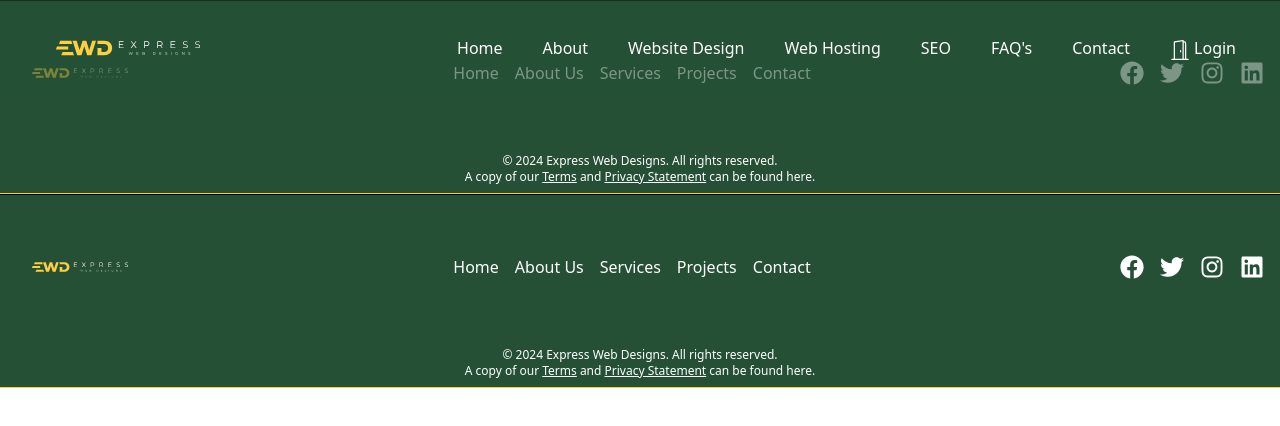
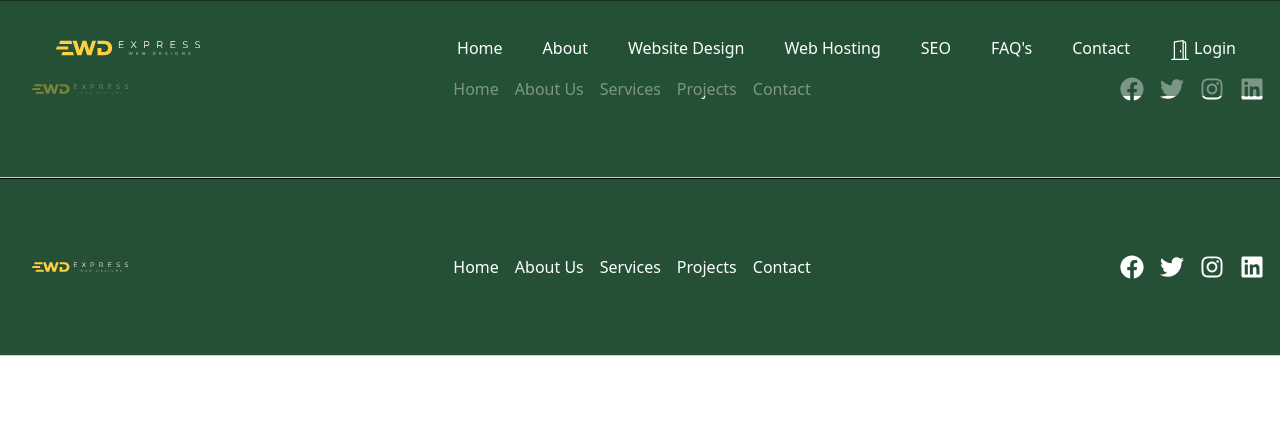
Before and after one commit to jdm1991/final-express, a Next.js app: page /footer in a window 1280 px wide. Shown: the top 426 px of the page. Built offline with nearby package versions, Linux system fonts and the light colour scheme.

Commit message:
Footer fixed

```diff
--- a/src/app/footer/page.jsx
+++ b/src/app/footer/page.jsx
@@ -3,11 +3,10 @@ import Image from "next/image";
 
 export default function Footer() {
   return (
-    <>
-      <footer className="bg-[#255036] text-white py-2 bottom-0 w-full border-t-[1px] border-t-black border-b-[1px] border-b-[#ffcf40]">
+    <footer className="bg-[#255036] text-white py-6 mt-auto border-t-[1px] border-t-black border-b-[1px] border-b-[#ffcf40]">
       <div className="container mx-auto px-4">
         <div className="flex flex-col md:flex-row justify-between items-center">
-            <div className="flex items-center mb-4 md:mb-0">
+          <div className="flex items-center mb-6 md:mb-0">
             <Image
               src="/Express.svg"
               alt="Express Logo"
@@ -16,7 +15,7 @@ export default function Footer() {
               className="object-contain w-16 sm:w-24 md:w-32"
             />
           </div>
-            <nav className="mb-4 md:mb-0">
+          <nav className="mb-6 md:mb-0">
             <ul className="flex flex-wrap justify-center space-x-4">
               <li>
                 <a href="/" className="hover:text-[#ffcf40]">
@@ -46,46 +45,33 @@ export default function Footer() {
             </ul>
           </nav>
           <div className="flex space-x-4">
-              <a
-                href="#"
+
+            <a  href="#"
               className="text-white hover:text-[#ffcf40] transition duration-300"
             >
               <FaFacebook size={24} />
             </a>
-              <a
-                href="#"
+
+             <a href="#"
               className="text-white hover:text-[#ffcf40] transition duration-300"
             >
               <FaTwitter size={24} />
             </a>
-              <a
-                href="#"
+
+              <a href="#"
               className="text-white hover:text-[#ffcf40] transition duration-300"
             >
               <FaInstagram size={24} />
             </a>
-              <a
-                href="#"
+
+              <a href="#"
               className="text-white hover:text-[#ffcf40] transition duration-300"
             >
               <FaLinkedin size={24} />
             </a>
           </div>
         </div>
-          <div className="text-center text-xs mt-4">
-            &copy; {new Date().getFullYear()} Express Web Designs. All rights
-            reserved. <br />A copy of our{" "}
-            <a href="/terms" className="underline">
-              Terms
-            </a>{" "}
-            and{" "}
-            <a href="/privacy" className="underline">
-              Privacy Statement
-            </a>{" "}
-            can be found here.
-          </div>
       </div>
     </footer>
-    </>
   );
 }
```
Lines whose indentation alone changed are shown as unchanged.
